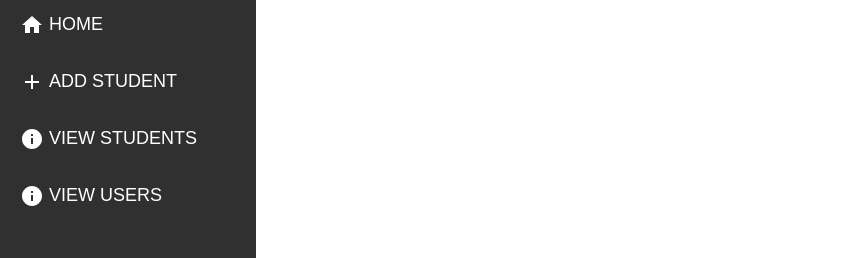
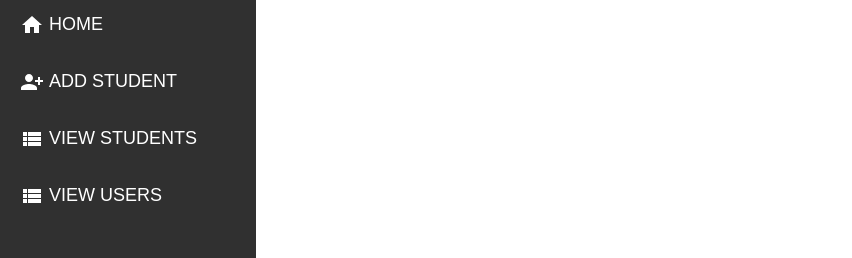
Before and after one commit to PizzaSpark/IPT-System, a React (Create React App) app in the folder dashboard/: page / in a window 1280 px wide. Shown: the part 290-548 px from the top of the page, without its empty margins (0-852 px from the left). Built offline with nearby package versions, Linux system fonts and the light colour scheme.

Commit message:
updated icons

```diff
--- a/dashboard/src/pages/Sidebar.js
+++ b/dashboard/src/pages/Sidebar.js
@@ -1,6 +1,6 @@
 import React from "react";
 import "./Sidebar.css";
-import { Add, Home, Info } from "@mui/icons-material";
+import { Home, PersonAddAlt1, ViewList } from "@mui/icons-material";
 import { Link } from "react-router-dom";
 
 function Sidebar() {
@@ -16,21 +16,21 @@ function Sidebar() {
 
                     <Link to="/addstudent">
                         <div className="tilecontent">
-                            <Add />
+                            <PersonAddAlt1 />
                             <p>ADD STUDENT</p>
                         </div>
                     </Link>
 
                     <Link to="/viewstudents">
                         <div className="tilecontent">
-                            <Info />
+                            <ViewList />
                             <p>VIEW STUDENTS</p>
                         </div>
                     </Link>
 
                     <Link to="/viewusers">
                         <div className="tilecontent">
-                            <Info />
+                            <ViewList />
                             <p>VIEW USERS</p>
                         </div>
                     </Link>
```
